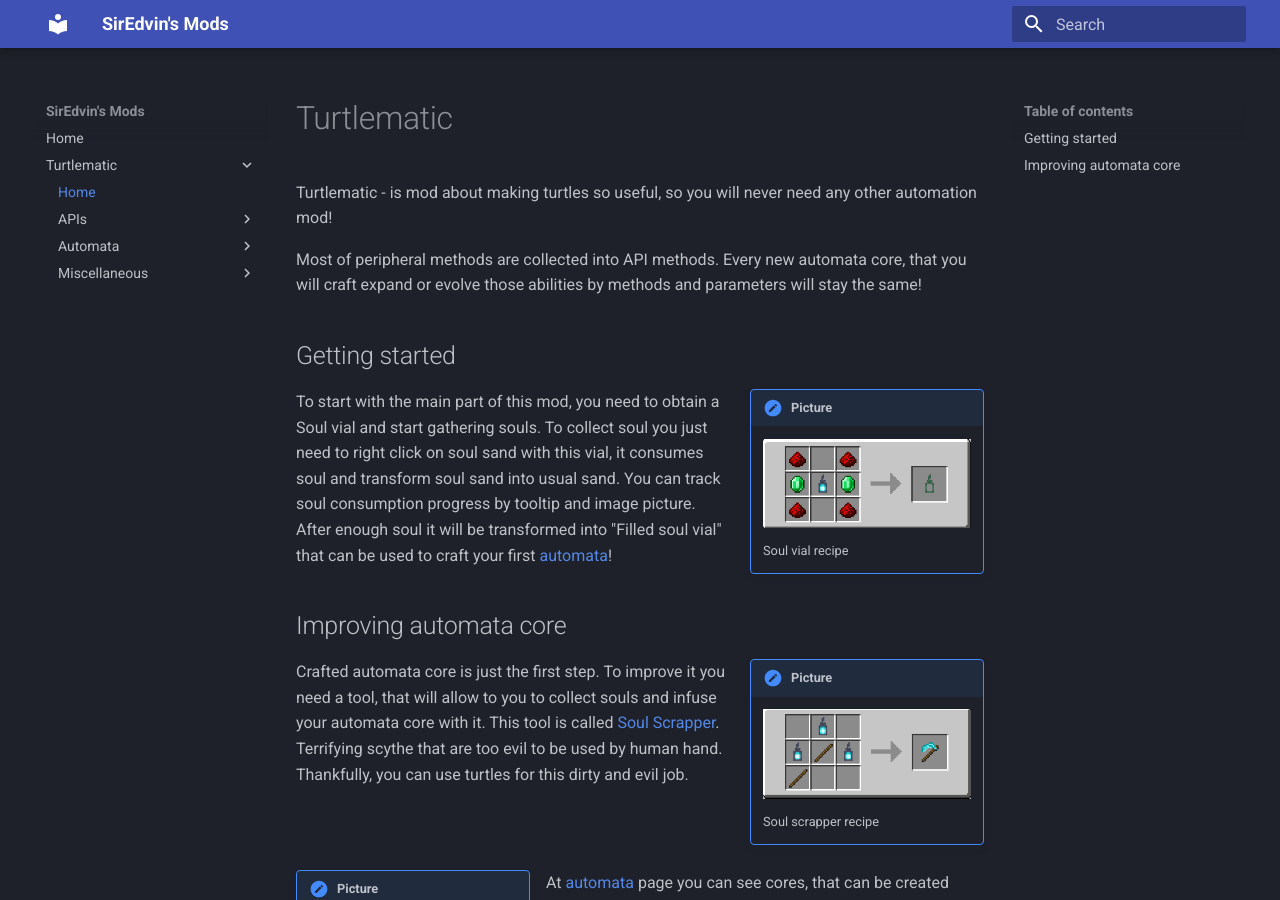
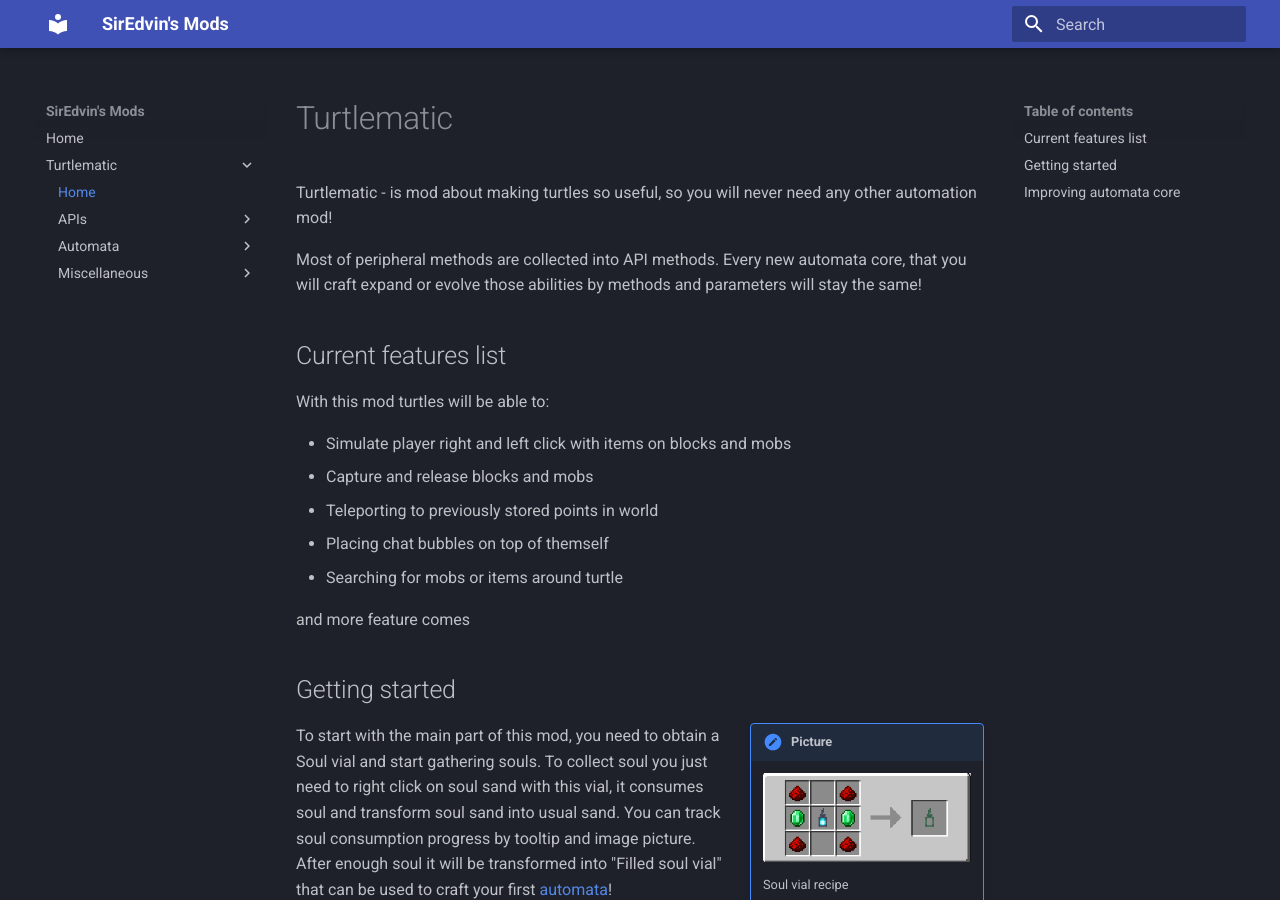
Before and after one commit to SirEdvin/ModDocumentation, an MkDocs documentation site: the page built from docs/turtlematic/index.md, in a window 1280 px wide and 900 px high. Built offline with MkDocs 1.6.1 and Material for MkDocs 9.7.7, drawn with Linux system fonts in a browser that asks for light colours.

Commit message:
Add feature list

```diff
--- a/docs/turtlematic/index.md
+++ b/docs/turtlematic/index.md
@@ -3,6 +3,18 @@
 Turtlematic - is mod about making turtles so useful, so you will never need any other automation mod!
 
 Most of peripheral methods are collected into API methods. Every new automata core, that you will craft expand or evolve those abilities by methods and parameters will stay the same!
+
+## Current features list
+
+With this mod turtles will be able to:
+
+- Simulate player right and left click with items on blocks and mobs
+- Capture and release blocks and mobs
+- Teleporting to previously stored points in world
+- Placing chat bubbles on top of themself
+- Searching for mobs or items around turtle
+
+and more feature comes
 
 ## Getting started
 
```
